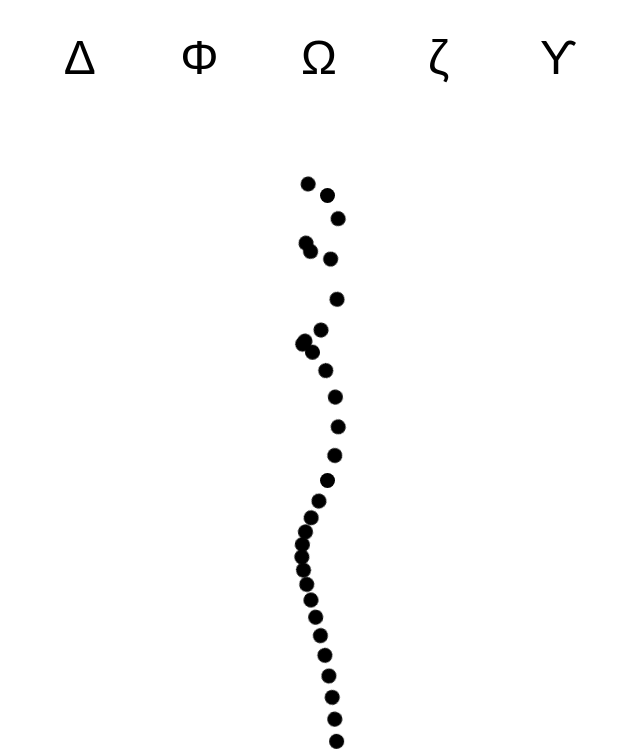
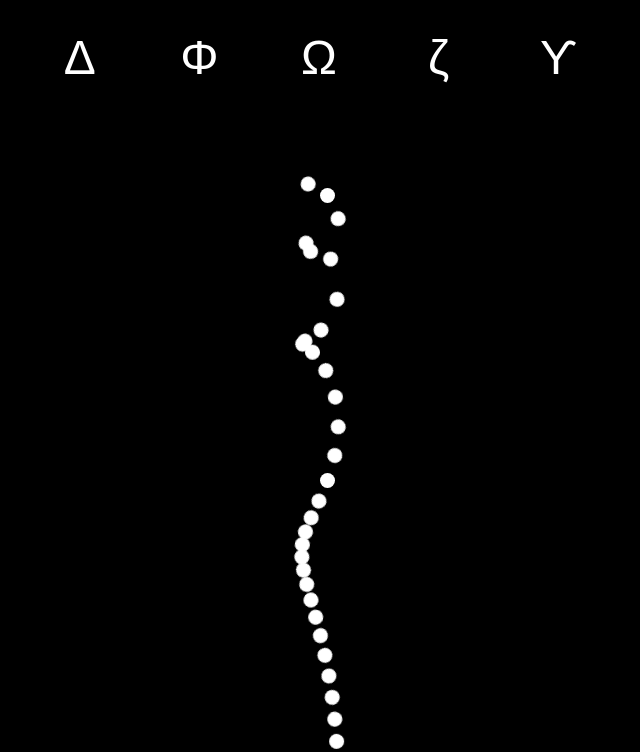
Before and after one commit to adm224/adm224.github.io, a plain HTML site: page index.html in a window 1280 px wide. Shown: the top 752 px of the page, without its empty margins (321-961 px from the left). Drawn offline with Linux system fonts and the light colour scheme.

Commit message:
Update style.css

```diff
--- a/style.css
+++ b/style.css
@@ -5,6 +5,8 @@ html {
 body {
   height: 100%;
   margin: 0;
+  background-color: black;
+  color: white;
 }
 
 .page {
@@ -13,7 +15,7 @@ body {
   width: 100%;
   flex-direction: column;
   X background-image: linear-gradient(#008081, #008081, #e8ffed, #e8ffed, #e8ffed);
-  background: white;
+  background: transparent;
   text-align: center;
 }
 
@@ -26,7 +28,7 @@ body {
   margin: 1%;
   border-radius: 50%;
   border: 0px;
-  color: black;
+  color: white;
   background-color: transparent;
   font-size: 300%;
   height: 90px;
@@ -37,8 +39,7 @@ body {
   scale: 98%;
   transition: 1s;
   background-color: red;
-  xborder:3px solid black;
-  color: white;
+  border: 3px solid black;
 }
 
 /* @media only screen and (max-width : 667px) { what I want for iphone use
@@ -62,14 +63,7 @@ body {
 
 .red-box {
   flex: 9;
-  xborder: solid red
 }
-
-/* .absoluteBox1 {
-position: absolute;
-height: 100%;
-width: 100%;
-} */
 
 .mBox {
   position: var(--position);
@@ -110,7 +104,7 @@ width: 100%;
   --border: none;
   --top: 3%;
   --position: relative;
-  --background-color: black;
+  --background-color: white;
   --animationName: circleRibbon;
 }
 
```
